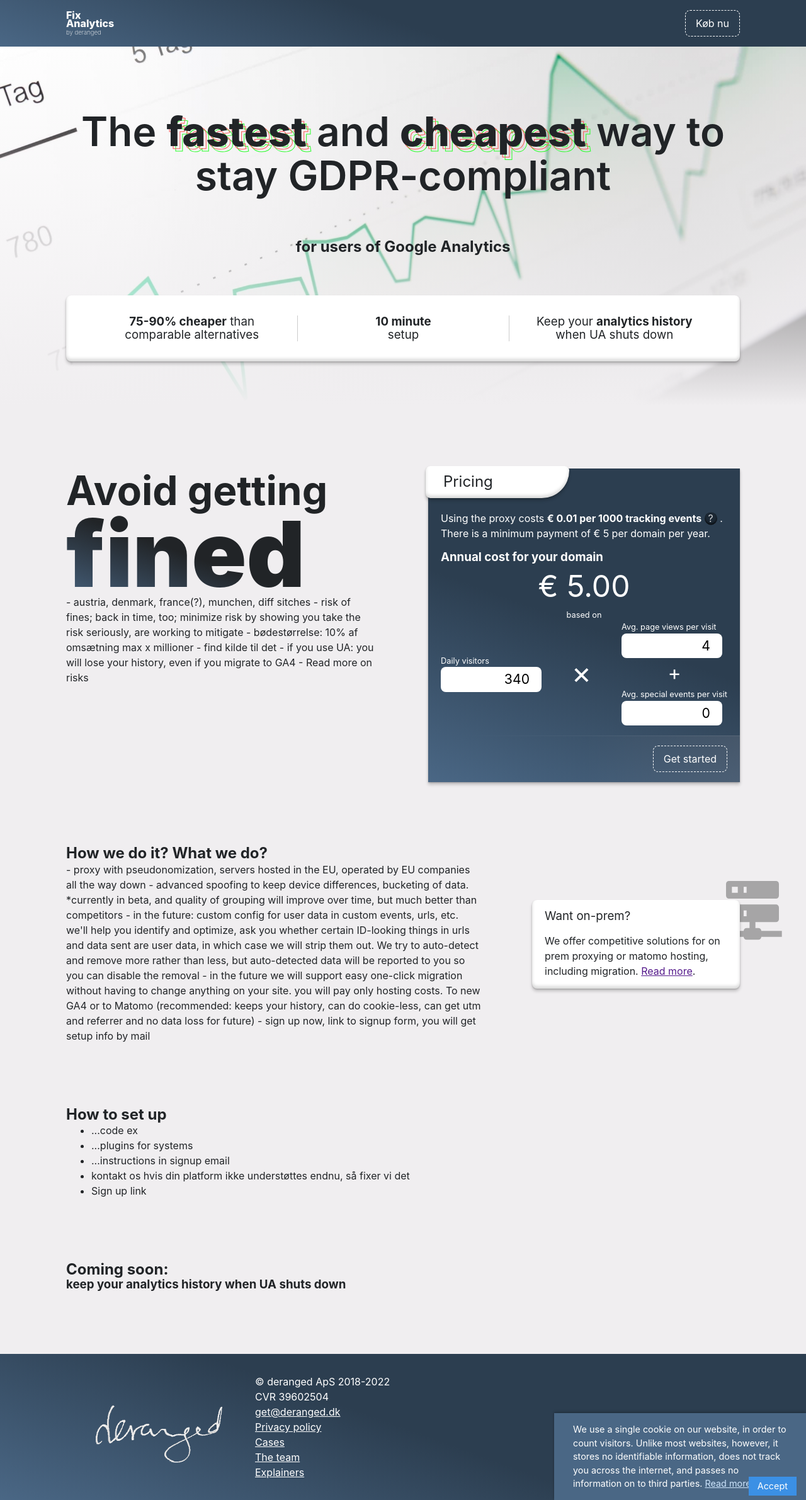
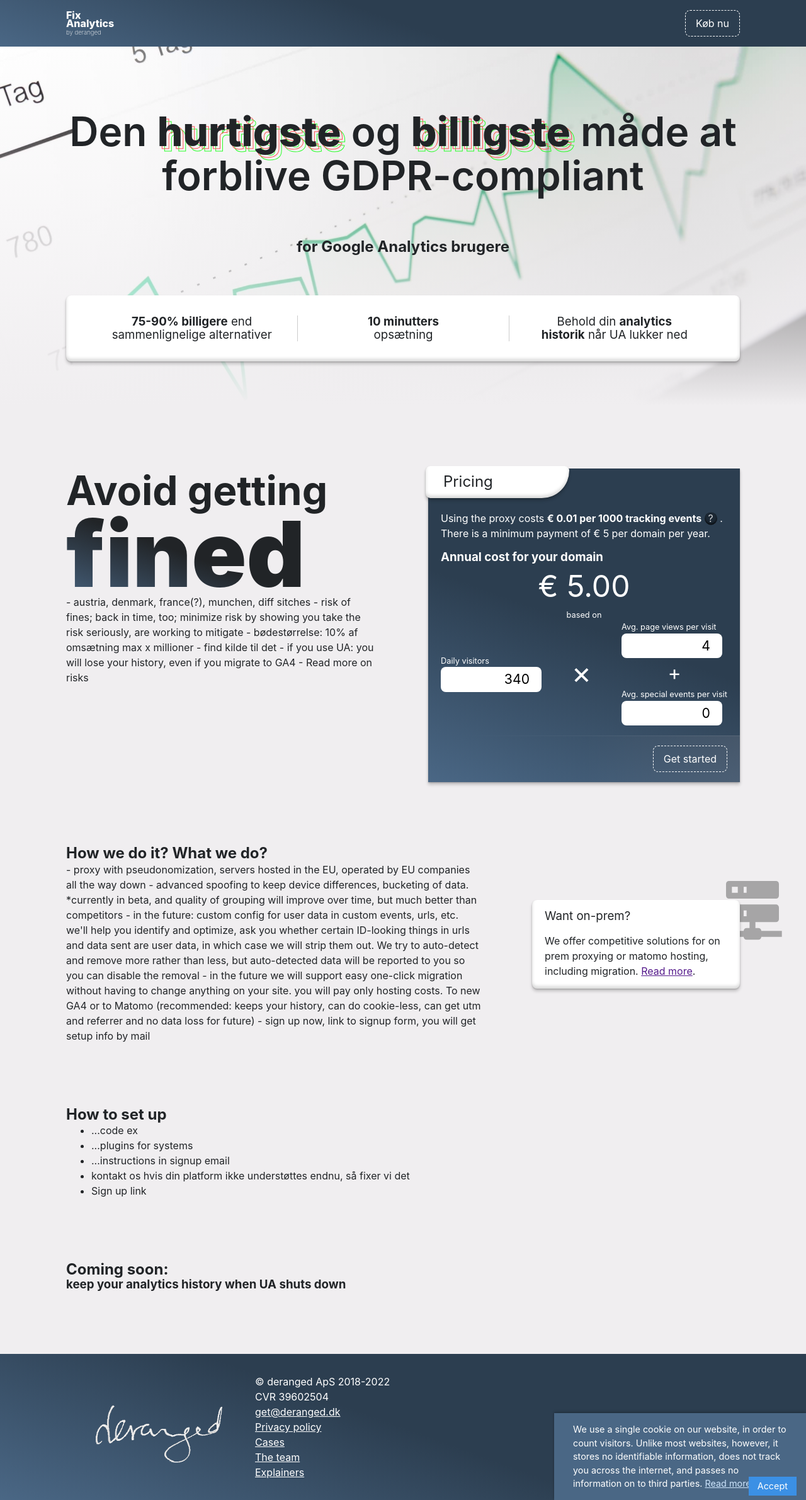
Before and after one commit to derangeddk/deranged.dk, a Jekyll site: the page built from da/fix-analytics/index.html, in a window 1280 px wide. Shown: the whole page at 63% size. Built offline with Jekyll 4.4.1, drawn with Linux system fonts in a browser that asks for light colours.

Commit message:
Add translation of hero-section

```diff
--- a/_includes/fix-analytics-hero.html
+++ b/_includes/fix-analytics-hero.html
@@ -2,30 +2,26 @@
   <div class="hero-section__background"></div>
   <div class="hero-section__content container">
     <h1 class="heading heading--big text--centered">
-      The <em class="heading__emphasis text--fancy text__fastest--fancy">fastest</em>
-      and <em class="heading__emphasis text--fancy text__cheapest--fancy">cheapest</em>
-      way to stay GDPR-compliant
+      {{ include.text_content.title }}
     </h1>
     <h2 class="text--centered mt-6">
-      for users of Google Analytics
+      {{ include.text_content.subtitle }}
     </h2>
     <div class="card u-mt-lg">
       <div class="card__usp">
         <div class="card__usp-item">
           <h3 class="card__usp-title">
-            <strong>75-90% cheaper</strong> than comparable alternatives
+            {{ include.text_content.usp1 }}
           </h3>
         </div>
         <div class="card__usp-item text--centered">
           <h3 class="card__usp-title">
-            <strong>10 minute</strong>
-            <br>
-            setup
+            {{ include.text_content.usp2 }}
           </h3>
         </div>
         <div class="card__usp-item">
           <h3 class="card__usp-title">
-            Keep your <strong>analytics history</strong> when UA shuts down
+            {{ include.text_content.usp3 }}
           </h3>
         </div>
         <!-- TODO: Keep your affiliate and ad revenue systems working -->
--- a/_sass/fix-analytics/text.scss
+++ b/_sass/fix-analytics/text.scss
@@ -97,9 +97,19 @@
   content: 'fastest';
 }
 
+.text__fastest-da--fancy:before,
+.text__fastest-da--fancy:after {
+  content: 'hurtigste';
+}
+
 .text__cheapest--fancy:before,
 .text__cheapest--fancy:after {
   content: 'cheapest';
+}
+
+.text__cheapest-da--fancy:before,
+.text__cheapest-da--fancy:after {
+  content: 'billigste';
 }
 
 .text--large {
--- a/da/fix-analytics/index.html
+++ b/da/fix-analytics/index.html
@@ -2,17 +2,15 @@
 title: Bliv GDPR-compliant med Fix Google Analytics
 layout: fix-analytics-page
 lang: "da_dk"
-inter:
-  en_us:
-    hero:
-      title: "heheh"
-  da_dk:
-    hero:
-      title: "yooooo"
+text_content:
+  hero:
+    title: Den <em class="heading__emphasis text--fancy text__fastest-da--fancy">hurtigste</em> og <em class="heading__emphasis text--fancy text__cheapest-da--fancy">billigste</em> måde at forblive GDPR-compliant
+    subtitle: for Google Analytics brugere
+    usp1: <strong>75-90% billigere</strong> end sammenlignelige alternativer
+    usp2: <strong>10 minutters</strong><br>opsætning
+    usp3: Behold din <strong>analytics historik</strong> når UA lukker ned
 ---
-{% assign content = page.inter[page.lang] %}
-
-{% include fix-analytics-hero.html text=content.hero %}
+{% include fix-analytics-hero.html text_content=page.text_content.hero %}
 <div class="container">
   {% include fix-analytics-risk-and-price.html %}
   {% include fix-analytics-how-we-do-it.html %}
```
Also changed, not shown: fix-analytics/index.html (+8 -9 lines).
